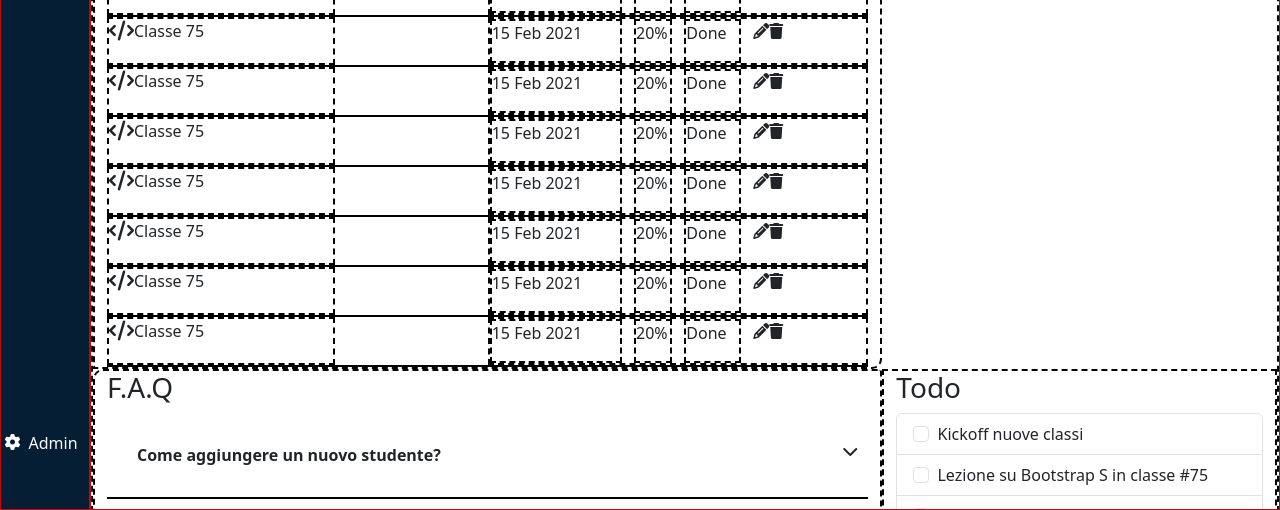
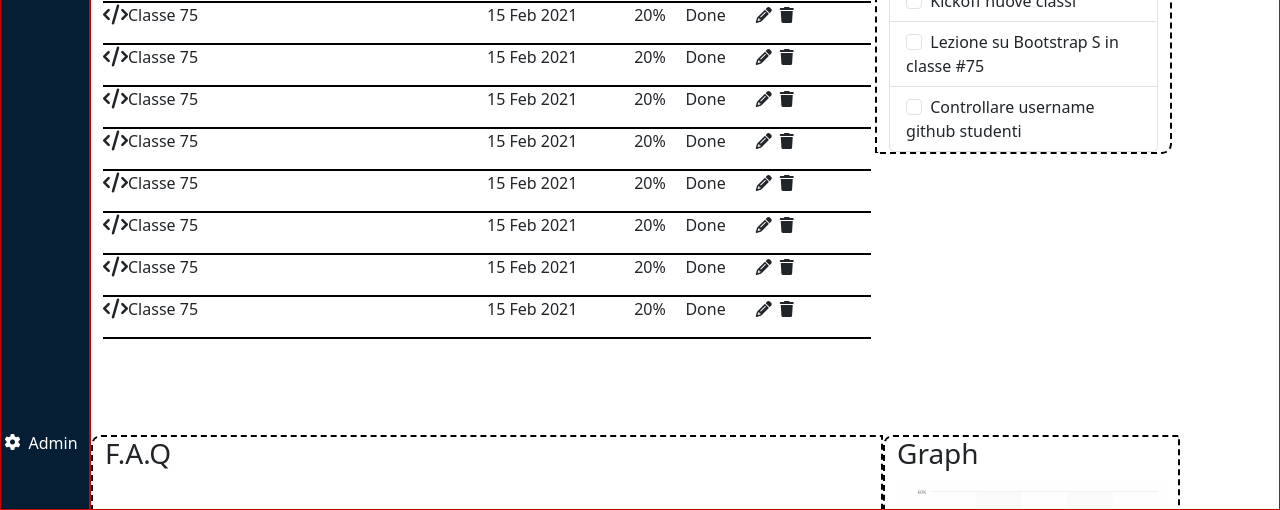
Before and after one commit to SilvioGiacomelli/html-css-bootstrap-dashboard, a plain HTML site: page index.html in a window 1280 px wide. Shown: the part 360-870 px from the top of the page. Drawn offline with nearby package versions, Linux system fonts and the light colour scheme.

Commit message:
A modo suo

```diff
--- a/index.css
+++ b/index.css
@@ -125,13 +125,22 @@ header{
 .question p{
   display: none;
 }
+.row{
+  position: relative;
+}
 @media screen and (min-width: 768px){
   .top-right{
     display: flex;
     justify-content: space-between;
     align-items: center;
   }
+  .todo{
+    position: absolute;
+    right: 9%;
+    top: 1.2%
+  }
 }
+
 @media screen and (min-width: 1140px){
   .left{
     width: 90px;
--- a/index.html
+++ b/index.html
@@ -93,25 +93,25 @@
             </div>
           </div>
 
-<!-- ///////////////////////////PROSSIME CLASSI/////////////////////////// -->
+          <div class="bottom-right  container-fluid">
 
-          <div class="bottom-right debug container-fluid">
+            <div class="row">
+              <!-- ///////////////////////////PROSSIME CLASSI/////////////////////////// -->
 
-              <div class="row">
-                <div class="col-12 col-md-8 titolo debug">
+                <div class="col-12 col-md-8 titolo my-5">
                   <h2>Prossime classi</h2>
                   <div class="d-flex w-100 justify-content-between line tabella">
-                    <div class="d-flex debug classe">
+                    <div class="d-flex  classe">
                       <h5>Nome</h5>
                     </div>
-                    <div class="d-flex justify-content-between  debug contenuto">
-                      <div class="debug d-none d-md-block data">
+                    <div class="d-flex justify-content-between  contenuto">
+                      <div class=" d-none d-md-block data">
                         <h5>Data di inizio</h5>
                       </div>
-                      <div class="debug d-none d-md-block roi">
+                      <div class=" d-none d-md-block roi">
                         <h5>ROI</h5>
                       </div>
-                      <div class="debug stato">
+                      <div class=" stato">
                         <h5>Stato</h5>
                       </div>
                       <div class="azioni">
@@ -121,185 +121,185 @@
                   </div>
 
                   <div class="d-flex w-100 justify-content-between line tabella">
-                    <div class="d-flex debug classe">
+                    <div class="d-flex classe">
                       <h5><i class="fa-solid fa-code"></i></h5>
                       <p>Classe 75</p>
                     </div>
-                    <div class="d-flex justify-content-between  debug contenuto">
-                      <div class="debug d-none d-md-block data">
+                    <div class="d-flex justify-content-between contenuto">
+                      <div class=" d-none d-md-block data">
                         <p>15 Feb 2021</p>
                       </div>
-                      <div class="debug d-none d-md-block roi">
+                      <div class="d-none d-md-block roi">
                         <p>20%</p>
                       </div>
-                      <div class="debug stato">
+                      <div class=" stato">
                         <p>Done</p>
                       </div>
                       <div class="d-flex azioni">
                         <p><i class="fa-solid fa-pencil"></i></p>
-                        <p><i class="fa-solid fa-trash"></i></p>
+                        <p><i class="fa-solid fa-trash ps-2"></i></p>
                       </div>
                     </div>
                   </div>
 
                   <div class="d-flex w-100 justify-content-between line tabella">
-                    <div class="d-flex debug classe">
+                    <div class="d-flex  classe">
                       <h5><i class="fa-solid fa-code"></i></h5>
                       <p>Classe 75</p>
                     </div>
-                    <div class="d-flex justify-content-between  debug contenuto">
-                      <div class="debug d-none d-md-block data">
+                    <div class="d-flex justify-content-between contenuto">
+                      <div class="d-none d-md-block data">
                         <p>15 Feb 2021</p>
                       </div>
-                      <div class="debug d-none d-md-block roi">
+                      <div class="d-none d-md-block roi">
                         <p>20%</p>
                       </div>
-                      <div class="debug stato">
+                      <div class="stato">
                         <p>Done</p>
                       </div>
                       <div class="d-flex azioni">
                         <p><i class="fa-solid fa-pencil"></i></p>
-                        <p><i class="fa-solid fa-trash"></i></p>
+                        <p><i class="fa-solid fa-trash ps-2"></i></p>
                       </div>
                     </div>
                   </div>
 
                   <div class="d-flex w-100 justify-content-between line tabella">
-                    <div class="d-flex debug classe">
+                    <div class="d-flex  classe">
                       <h5><i class="fa-solid fa-code"></i></h5>
                       <p>Classe 75</p>
                     </div>
-                    <div class="d-flex justify-content-between  debug contenuto">
-                      <div class="debug d-none d-md-block data">
+                    <div class="d-flex justify-content-between   contenuto">
+                      <div class=" d-none d-md-block data">
                         <p>15 Feb 2021</p>
                       </div>
-                      <div class="debug d-none d-md-block roi">
+                      <div class=" d-none d-md-block roi">
                         <p>20%</p>
                       </div>
-                      <div class="debug stato">
+                      <div class=" stato">
                         <p>Done</p>
                       </div>
                       <div class="d-flex azioni">
                         <p><i class="fa-solid fa-pencil"></i></p>
-                        <p><i class="fa-solid fa-trash"></i></p>
+                        <p><i class="fa-solid fa-trash ps-2"></i></p>
                       </div>
                     </div>
                   </div>
 
                   <div class="d-flex w-100 justify-content-between line tabella">
-                    <div class="d-flex debug classe">
+                    <div class="d-flex  classe">
                       <h5><i class="fa-solid fa-code"></i></h5>
                       <p>Classe 75</p>
                     </div>
-                    <div class="d-flex justify-content-between  debug contenuto">
-                      <div class="debug d-none d-md-block data">
+                    <div class="d-flex justify-content-between   contenuto">
+                      <div class=" d-none d-md-block data">
                         <p>15 Feb 2021</p>
                       </div>
-                      <div class="debug d-none d-md-block roi">
+                      <div class=" d-none d-md-block roi">
                         <p>20%</p>
                       </div>
-                      <div class="debug stato">
+                      <div class=" stato">
                         <p>Done</p>
                       </div>
                       <div class="d-flex azioni">
                         <p><i class="fa-solid fa-pencil"></i></p>
-                        <p><i class="fa-solid fa-trash"></i></p>
+                        <p><i class="fa-solid fa-trash ps-2"></i></p>
                       </div>
                     </div>
                   </div>
 
                   <div class="d-flex w-100 justify-content-between line tabella">
-                    <div class="d-flex debug classe">
+                    <div class="d-flex  classe">
                       <h5><i class="fa-solid fa-code"></i></h5>
                       <p>Classe 75</p>
                     </div>
-                    <div class="d-flex justify-content-between  debug contenuto">
-                      <div class="debug d-none d-md-block data">
+                    <div class="d-flex justify-content-between   contenuto">
+                      <div class=" d-none d-md-block data">
                         <p>15 Feb 2021</p>
                       </div>
-                      <div class="debug d-none d-md-block roi">
+                      <div class=" d-none d-md-block roi">
                         <p>20%</p>
                       </div>
-                      <div class="debug stato">
+                      <div class=" stato">
                         <p>Done</p>
                       </div>
                       <div class="d-flex azioni">
                         <p><i class="fa-solid fa-pencil"></i></p>
-                        <p><i class="fa-solid fa-trash"></i></p>
+                        <p><i class="fa-solid fa-trash ps-2"></i></p>
                       </div>
                     </div>
                   </div>
 
                   <div class="d-flex w-100 justify-content-between line tabella">
-                    <div class="d-flex debug classe">
+                    <div class="d-flex  classe">
                       <h5><i class="fa-solid fa-code"></i></h5>
                       <p>Classe 75</p>
                     </div>
-                    <div class="d-flex justify-content-between  debug contenuto">
-                      <div class="debug d-none d-md-block data">
+                    <div class="d-flex justify-content-between   contenuto">
+                      <div class=" d-none d-md-block data">
                         <p>15 Feb 2021</p>
                       </div>
-                      <div class="debug d-none d-md-block roi">
+                      <div class=" d-none d-md-block roi">
                         <p>20%</p>
                       </div>
-                      <div class="debug stato">
+                      <div class=" stato">
                         <p>Done</p>
                       </div>
                       <div class="d-flex azioni">
                         <p><i class="fa-solid fa-pencil"></i></p>
-                        <p><i class="fa-solid fa-trash"></i></p>
+                        <p><i class="fa-solid fa-trash ps-2"></i></p>
                       </div>
                     </div>
                   </div>
 
                   <div class="d-flex w-100 justify-content-between line tabella">
-                    <div class="d-flex debug classe">
+                    <div class="d-flex  classe">
                       <h5><i class="fa-solid fa-code"></i></h5>
                       <p>Classe 75</p>
                     </div>
-                    <div class="d-flex justify-content-between  debug contenuto">
-                      <div class="debug d-none d-md-block data">
+                    <div class="d-flex justify-content-between   contenuto">
+                      <div class=" d-none d-md-block data">
                         <p>15 Feb 2021</p>
                       </div>
-                      <div class="debug d-none d-md-block roi">
+                      <div class=" d-none d-md-block roi">
                         <p>20%</p>
                       </div>
-                      <div class="debug stato">
+                      <div class=" stato">
                         <p>Done</p>
                       </div>
                       <div class="d-flex azioni">
                         <p><i class="fa-solid fa-pencil"></i></p>
-                        <p><i class="fa-solid fa-trash"></i></p>
+                        <p><i class="fa-solid fa-trash ps-2"></i></p>
                       </div>
                     </div>
                   </div>
 
                   <div class="d-flex w-100 justify-content-between line tabella">
-                    <div class="d-flex debug classe">
+                    <div class="d-flex  classe">
                       <h5><i class="fa-solid fa-code"></i></h5>
                       <p>Classe 75</p>
                     </div>
-                    <div class="d-flex justify-content-between  debug contenuto">
-                      <div class="debug d-none d-md-block data">
+                    <div class="d-flex justify-content-between   contenuto">
+                      <div class=" d-none d-md-block data">
                         <p>15 Feb 2021</p>
                       </div>
-                      <div class="debug d-none d-md-block roi">
+                      <div class=" d-none d-md-block roi">
                         <p>20%</p>
                       </div>
-                      <div class="debug stato">
+                      <div class=" stato">
                         <p>Done</p>
                       </div>
                       <div class="d-flex azioni">
                         <p><i class="fa-solid fa-pencil"></i></p>
-                        <p><i class="fa-solid fa-trash"></i></p>
+                        <p><i class="fa-solid fa-trash ps-2"></i></p>
                       </div>
                     </div>
                   </div>
                 </div>
 
-                  <!-- ///////////////////////////FAQ/////////////////////////// -->
+                   <!-- ///////////////////////////FAQ/////////////////////////// -->
 
-                <div class="col-12 col-md-8 titolo debug">
+                <div class="col-12 col-md-8 titolo debug my-5 ">
                   <h3>F.A.Q</h3>
 
                   <div class="question line">
@@ -327,7 +327,7 @@
 
                     <!-- ///////////////////////////TODO/////////////////////////// -->
 
-                <div class="col-12 col-md-4 debug todo">
+                <div class="col-12 col-md-3 titolo debug todo my-5">
                   <div>
                     <h3>Todo</h3>
                   </div>
@@ -347,7 +347,9 @@
                   </ul>
                 </div>
 
-                <div class="col-12 col-md-4 debug graph">
+                    <!-- ///////////////////////////GRAPH/////////////////////////// -->
+
+                <div class="col-12 col-md-3 titolo debug graph my-5">
                   <h3>Graph</h3>
                 <div><img src="img/stats.jpeg" alt="">
                   <h3>Utenti attivi</h3>
@@ -357,7 +359,7 @@
                   <p class="line">Marzo: 1500</p>
                   <p><a href="#">Visualizza report approfondito</a></p>
                 </div>
-              </div>
+                </div>
 
               </div>
 
```
